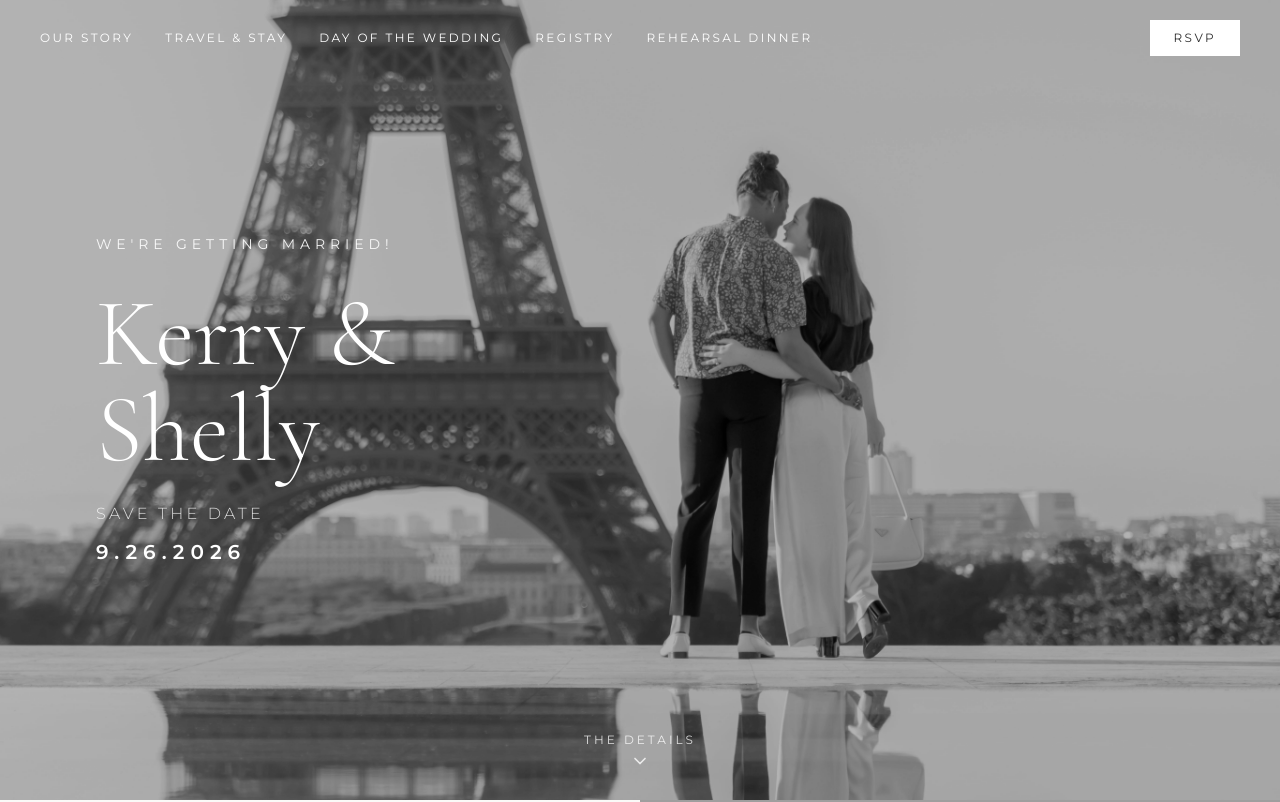
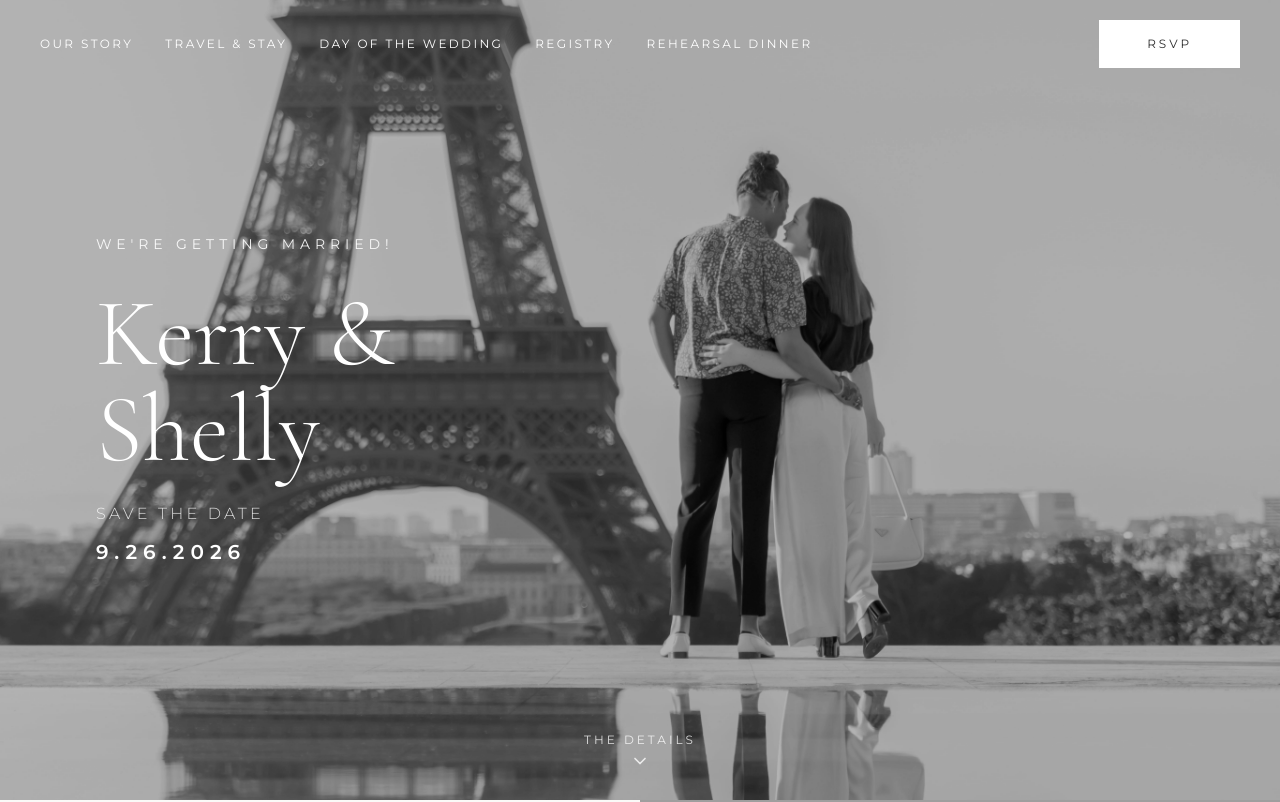
Before and after one commit to shellyisrani/shellysproject.github.io, a React (Vite) app: page / in a window 1280 px wide. Shown: the top 802 px of the page. Built offline with nearby package versions, Linux system fonts and the light colour scheme; grey boxes are pictures that could not be loaded.

Commit message:
updating rsvp button

```diff
--- a/src/Layout.jsx
+++ b/src/Layout.jsx
@@ -64,7 +64,11 @@ export default function Layout({ children, currentPageName }) {
           {/* RSVP Button */}
           <Link
             to={createPageUrl("RSVP")}
-            className="hidden md:block px-6 py-2.5 bg-white text-[#2c2c2c] text-xs tracking-[0.2em] uppercase transition-all duration-300 hover:bg-gray-100"
+            className={`hidden md:block px-12 py-4 text-xs tracking-[0.25em] uppercase transition-all duration-300 ${
+              isHome
+                ? 'bg-white text-[#2c2c2c] hover:bg-gray-100'
+                : 'bg-[#2c2c2c] text-white hover:bg-[#1a1a1a]'
+            }`}
             style={{ fontFamily: "var(--font-sans)" }}
           >
             RSVP
```
